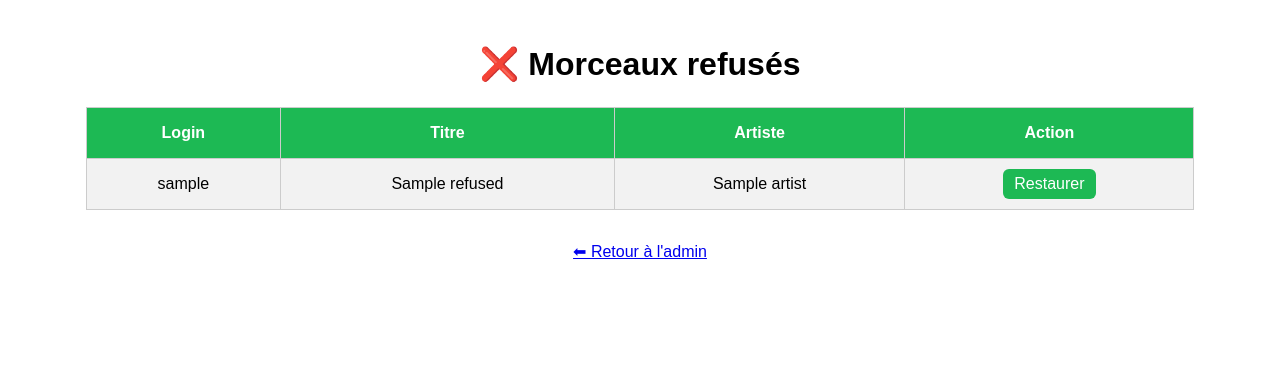
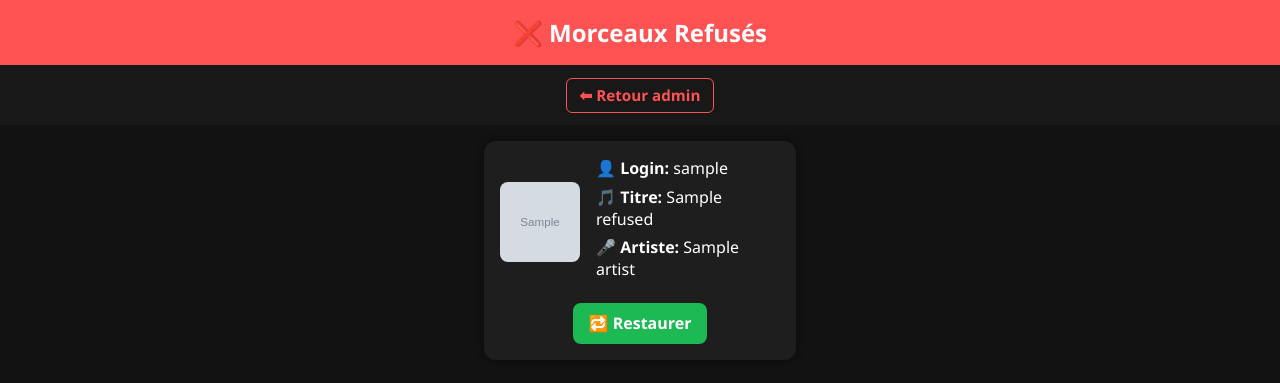
Before and after one commit to editionsnathan/spotify-playlist-dnc3, a Flask app: template templates/refused.html in a window 1280 px wide. Shown: the top 383 px of the page. Run offline with Flask 3, Linux system fonts and the light colour scheme; the template is opened without the code that fills it: most values are stand-ins (such as "Sample title", 1, 10 or a date in 2020); grey boxes marked "Sample" are stand-in pictures.

Commit message:
Update refused.html

```diff
--- a/templates/refused.html
+++ b/templates/refused.html
@@ -1,37 +1,138 @@
+
 <!DOCTYPE html>
 <html lang="fr">
 <head>
   <meta charset="UTF-8">
-  <title>Rejets - Playlist DNC3</title>
+  <title>Morceaux Refusés - Playlist DNC3</title>
   <meta name="viewport" content="width=device-width, initial-scale=1">
   <style>
-    body { font-family: sans-serif; text-align: center; padding: 1rem; }
-    table { margin: auto; border-collapse: collapse; width: 90%; }
-    th, td { padding: 1rem; border: 1px solid #ccc; }
-    th { background-color: #1DB954; color: white; }
-    tr:nth-child(even) { background-color: #f2f2f2; }
-    a.restore { background: #1DB954; color: white; padding: 0.4rem 0.7rem; border-radius: 6px; text-decoration: none; }
-    h1 { margin-bottom: 1.5rem; }
+    body {
+      font-family: 'Segoe UI', sans-serif;
+      background-color: #121212;
+      color: white;
+      margin: 0;
+      padding: 0;
+    }
+
+    header {
+      background-color: #ff5252;
+      padding: 1rem;
+      text-align: center;
+      font-size: 1.5rem;
+      font-weight: bold;
+      color: #fff;
+    }
+
+    .top-links {
+      display: flex;
+      justify-content: center;
+      gap: 1rem;
+      background-color: #181818;
+      padding: 0.8rem;
+      flex-wrap: wrap;
+    }
+
+    .top-links a {
+      color: #ff5252;
+      text-decoration: none;
+      font-weight: bold;
+      font-size: 0.95rem;
+      border: 1px solid #ff5252;
+      padding: 0.4rem 0.8rem;
+      border-radius: 6px;
+    }
+
+    .container {
+      display: flex;
+      flex-wrap: wrap;
+      gap: 1rem;
+      padding: 1rem;
+      justify-content: center;
+    }
+
+    .card {
+      background-color: #1e1e1e;
+      border-radius: 12px;
+      padding: 1rem;
+      width: 280px;
+      box-shadow: 0 0 8px rgba(0,0,0,0.4);
+    }
+
+    .info {
+      display: flex;
+      gap: 1rem;
+      align-items: center;
+    }
+
+    .info img {
+      width: 80px;
+      height: 80px;
+      border-radius: 8px;
+      object-fit: cover;
+    }
+
+    .details {
+      flex: 1;
+    }
+
+    .details div {
+      margin-bottom: 0.4rem;
+    }
+
+    .actions {
+      display: flex;
+      justify-content: center;
+      margin-top: 1rem;
+    }
+
+    .actions a {
+      background-color: #1DB954;
+      padding: 0.6rem 1rem;
+      border-radius: 8px;
+      color: white;
+      text-decoration: none;
+      font-weight: bold;
+    }
+
+    @media (max-width: 600px) {
+      .card {
+        width: 100%;
+      }
+
+      .top-links {
+        flex-direction: column;
+        align-items: center;
+      }
+    }
   </style>
 </head>
 <body>
-  <h1>❌ Morceaux refusés</h1>
-  <table>
-    <tr>
-      <th>Login</th>
-      <th>Titre</th>
-      <th>Artiste</th>
-      <th>Action</th>
-    </tr>
+
+  <header>❌ Morceaux Refusés</header>
+
+  <div class="top-links">
+    <a href="/admin">⬅ Retour admin</a>
+  </div>
+
+  <div class="container">
     {% for r in refused %}
-    <tr>
-      <td>{{ r.login }}</td>
-      <td>{{ r.title }}</td>
-      <td>{{ r.artist }}</td>
-      <td><a class="restore" href="/restore/{{ loop.index0 }}">Restaurer</a></td>
-    </tr>
+    <div class="card">
+      <div class="info">
+        {% if r.image %}
+        <img src="{{ r.image }}" alt="cover">
+        {% endif %}
+        <div class="details">
+          <div><strong>👤 Login:</strong> {{ r.login }}</div>
+          <div><strong>🎵 Titre:</strong> {{ r.title }}</div>
+          <div><strong>🎤 Artiste:</strong> {{ r.artist }}</div>
+        </div>
+      </div>
+      <div class="actions">
+        <a href="/restore/{{ loop.index0 }}">🔁 Restaurer</a>
+      </div>
+    </div>
     {% endfor %}
-  </table>
-  <p style="margin-top:2rem;"><a href="/admin">⬅ Retour à l'admin</a></p>
+  </div>
+
 </body>
 </html>
```
